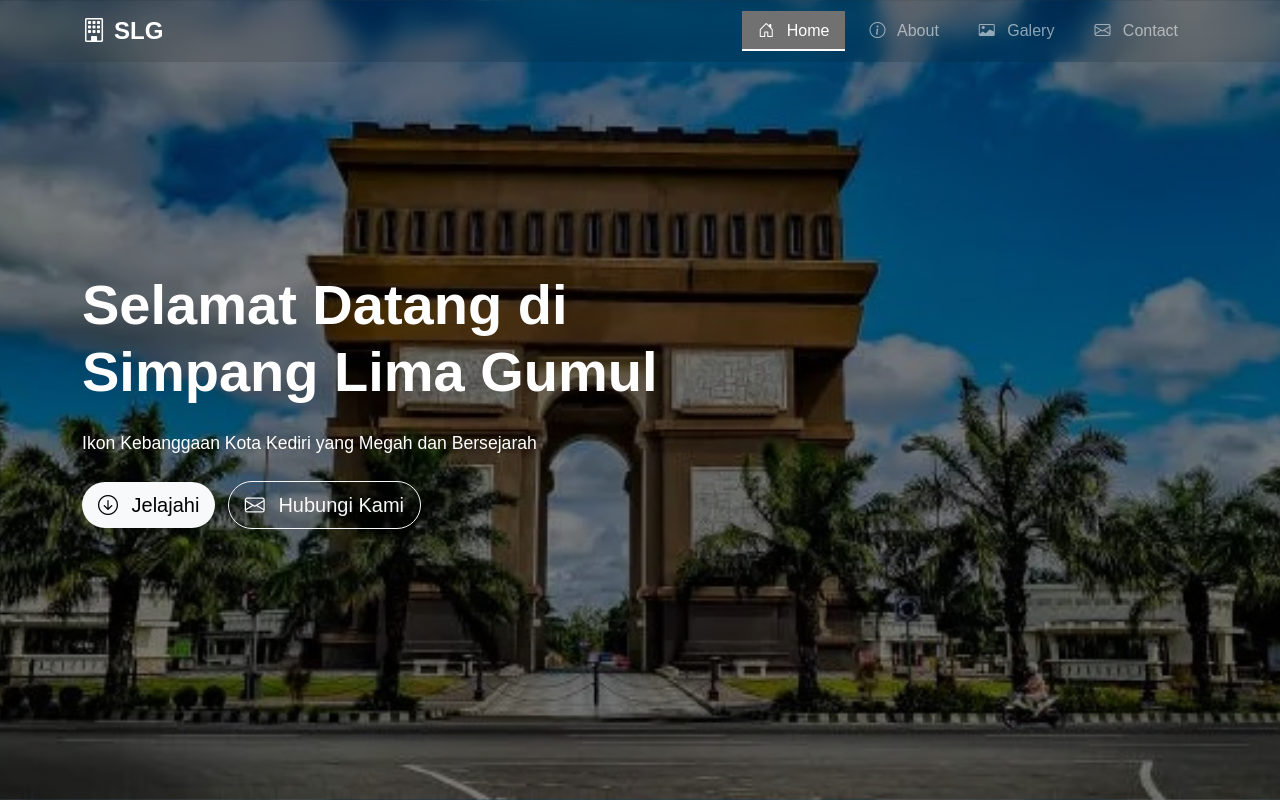
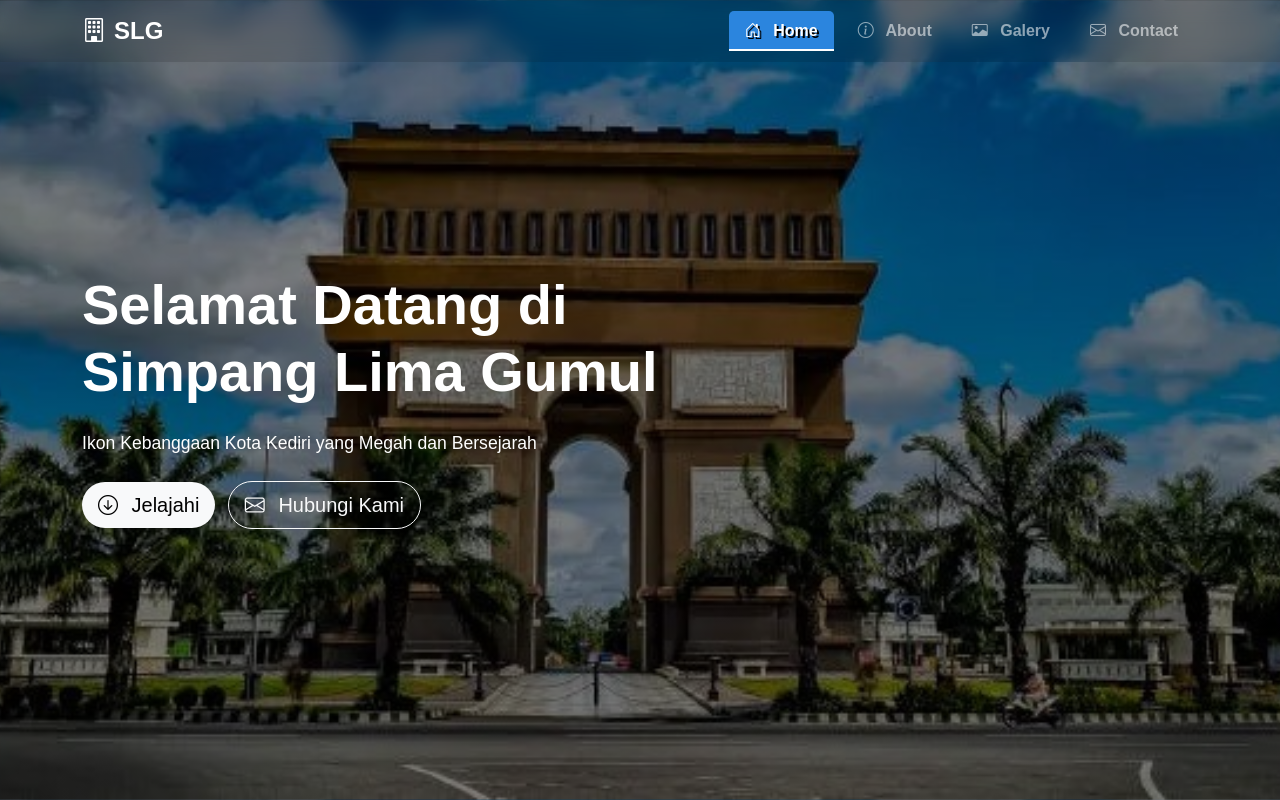
Before and after one commit to gentha-org/XI-TKJ-1, a plain HTML site: page index.html in a window 1280 px wide. In both pictures the pointer is over the link 793 px from the left and 31 px from the top of the page. Shown: the top 800 px of the page. Drawn offline with nearby package versions, Linux system fonts and the light colour scheme.

Commit message:
Update style.css

```diff
--- a/style.css
+++ b/style.css
@@ -48,9 +48,19 @@ body {
 }
 
 .nav-link {
+    border-radius: 5px 5px 0px 0px;
     position: relative;
+    font-weight: 600;
     padding: 0.5rem 1rem !important;
     margin: 0 0.25rem;
+}
+
+.nav-link:hover{
+    text-shadow: 2px 2px rgb(0, 0, 0);
+    border-radius: 5px 5px 0px 0px;
+    color:rgb(255, 255, 255);
+    background-color: #2b85de;
+    transition: border 5s ease;
 }
 
 .nav-link::after {
```
